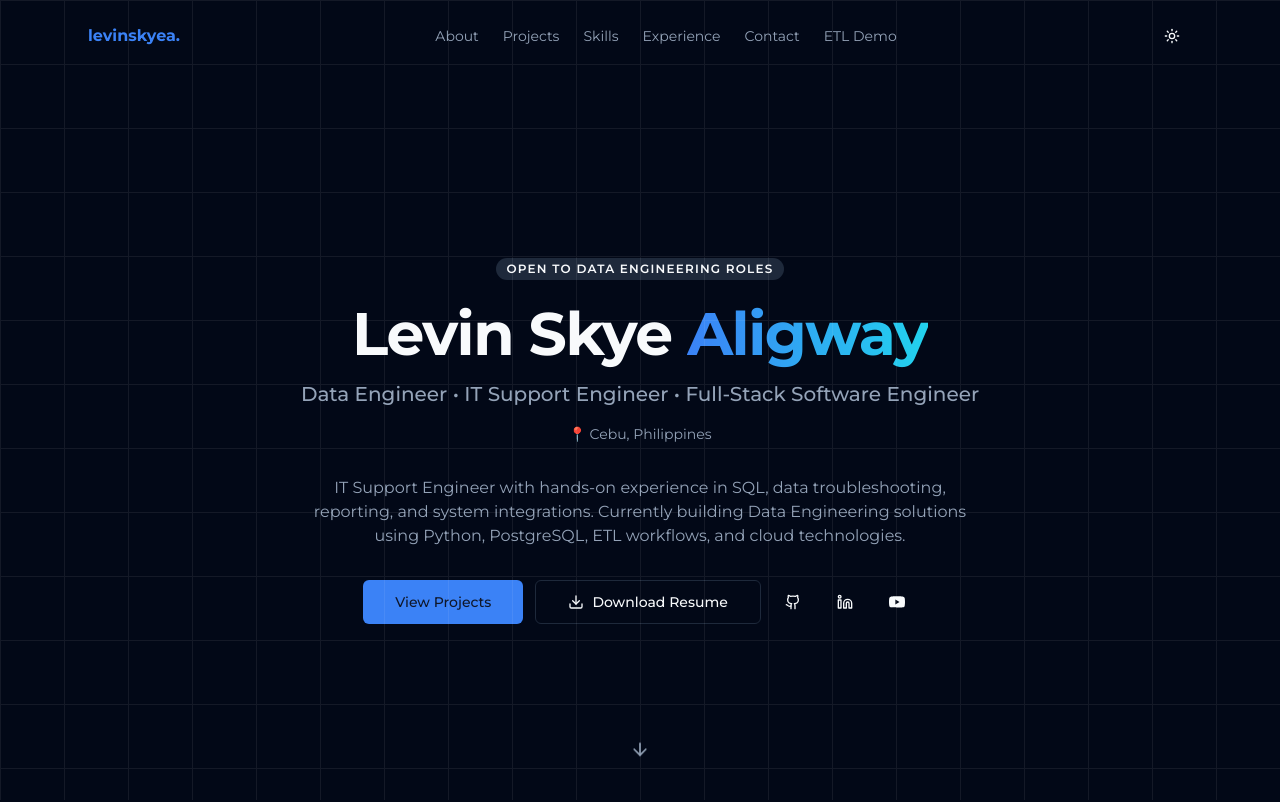
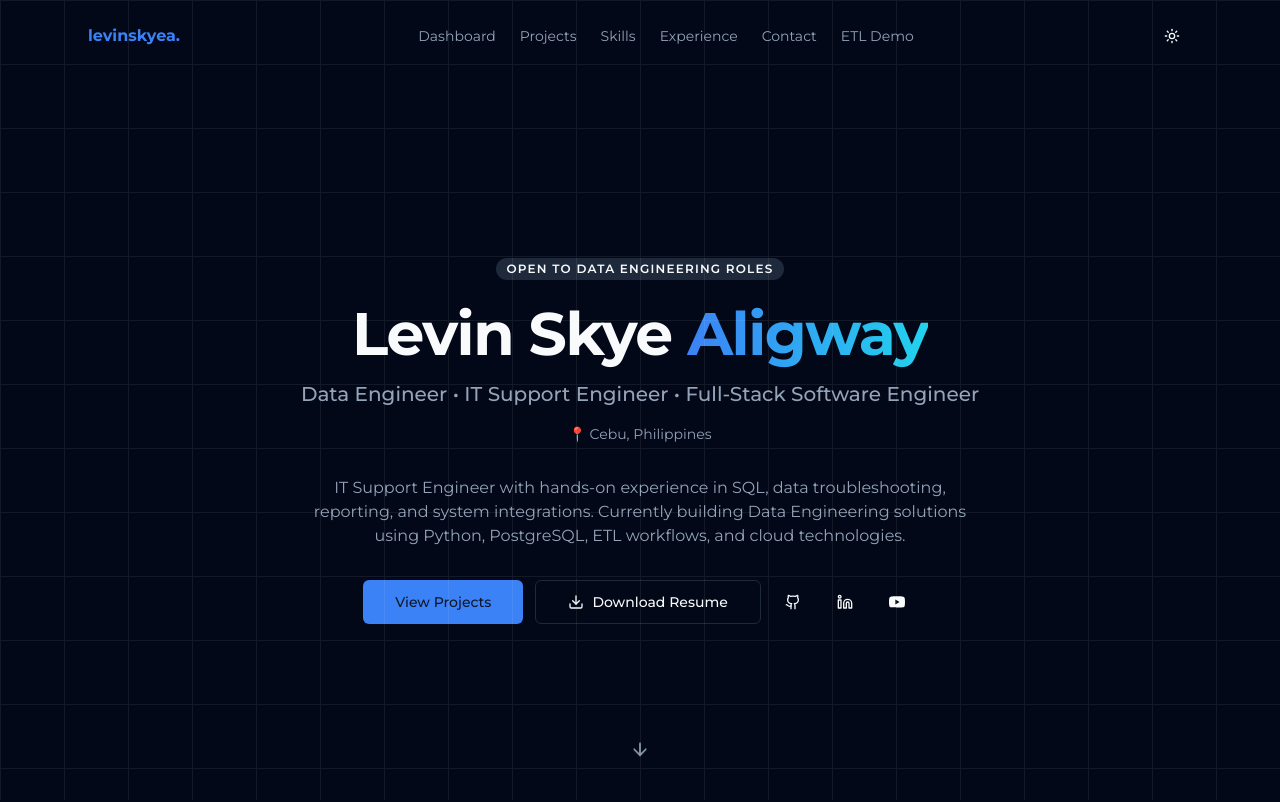
Before and after one commit to levinskyea/levin-data-engineer-portfolio, a Next.js app: page / in a window 1280 px wide. Shown: the top 802 px of the page. Built offline with nearby package versions, Linux system fonts and the light colour scheme.

Commit message:
Change About to Dashboard

```diff
--- a/src/components/navbar.tsx
+++ b/src/components/navbar.tsx
@@ -9,7 +9,7 @@ import { useActiveSection, type SectionId } from "@/hooks/use-active-section";
 import { cn } from "@/lib/utils";
 
 const NAV_LINKS: { id: SectionId; label: string }[] = [
-  { id: "dashboard", label: "About" },
+  { id: "dashboard", label: "Dashboard" },
   { id: "projects", label: "Projects" },
   { id: "skills", label: "Skills" },
   { id: "experience", label: "Experience" },
```
